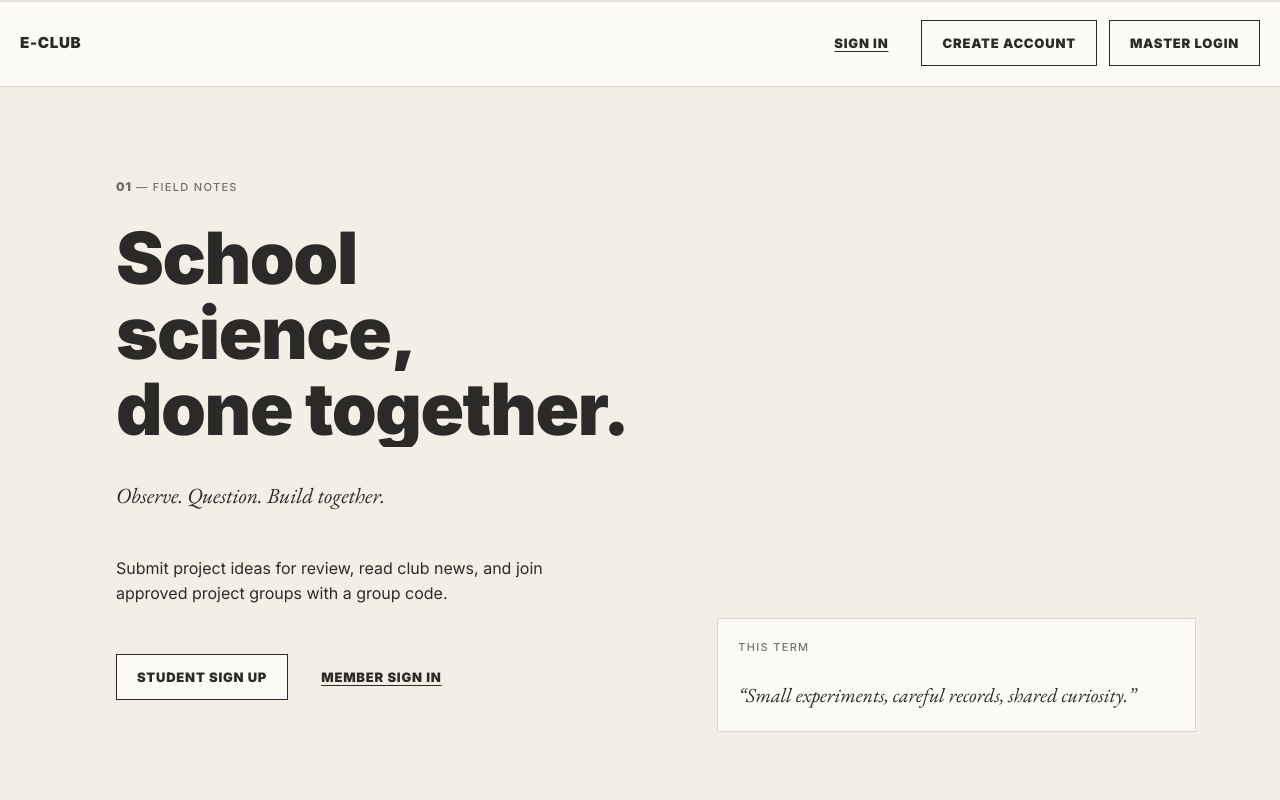
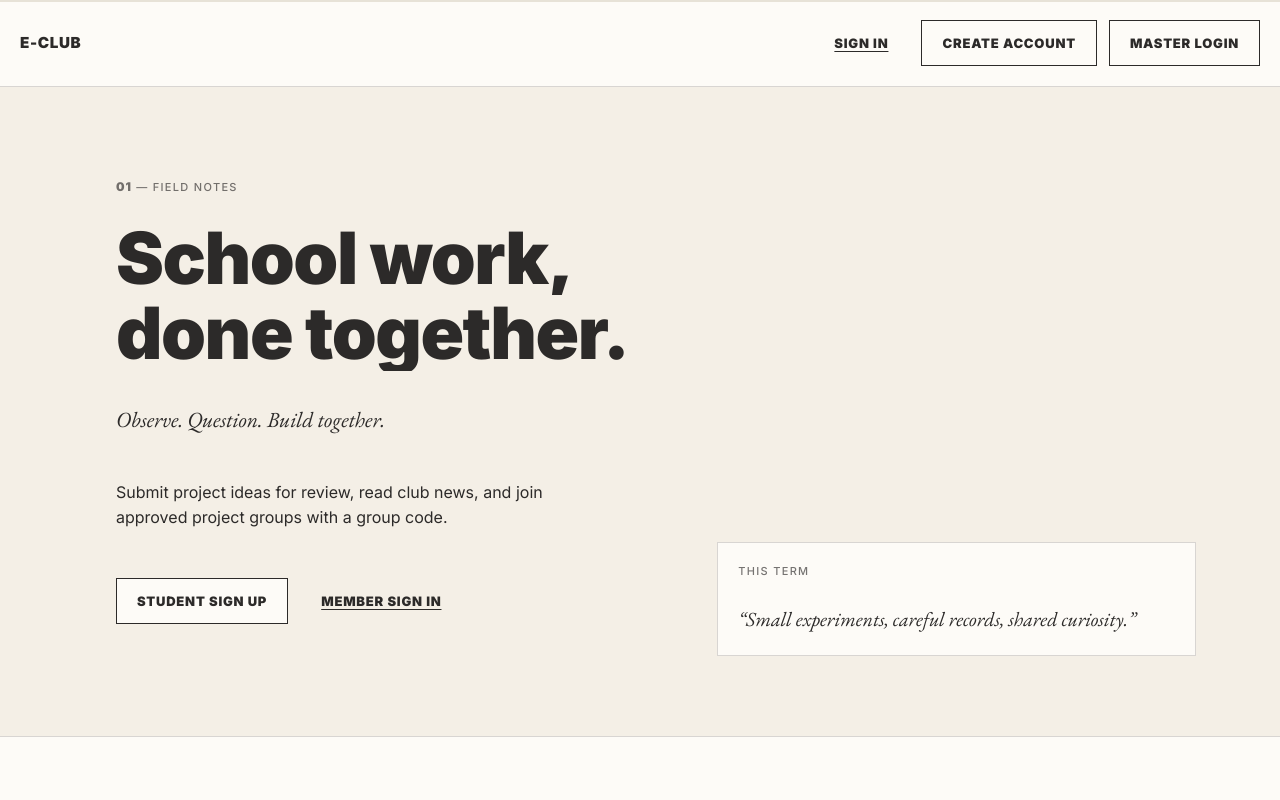
Before and after one commit to sayinoda-dev/AAMS-Hub, a website: page public/index.html in a window 1280 px wide. Shown: the top 800 px of the page. Drawn offline with nearby package versions, Linux system fonts and the light colour scheme; no server answers; a web font is replaced by a local one.

Commit message:
Typo fixed

```diff
--- a/public/index.html
+++ b/public/index.html
@@ -41,7 +41,7 @@
         <div class="home-card home-card--primary">
           <p class="meta-label"><span class="section-num">01</span> — Field notes</p>
           <h1 class="display" data-line-reveal>
-            <span class="line"><span class="line-inner">School science,</span></span>
+            <span class="line"><span class="line-inner">School work,</span></span>
             <span class="line"><span class="line-inner">done together.</span></span>
           </h1>
           <p class="tagline garamond" data-club-tagline>
```
